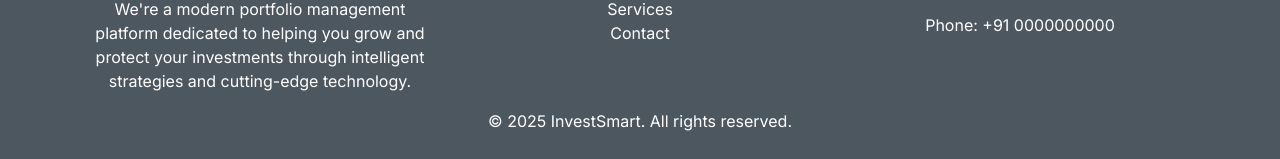
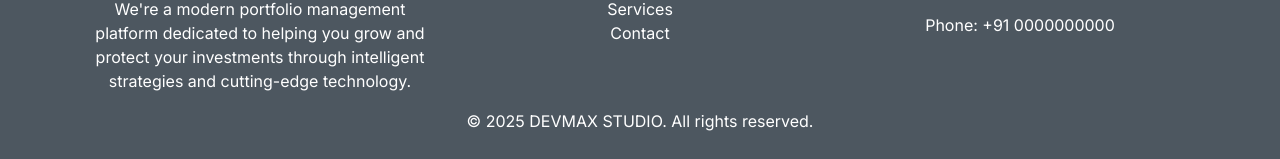
Before and after one commit to abimad123/Investment-Portfolio, a PHP site: page /user/add_investment.php in a window 1280 px wide. Shown: the part 884-1043 px from the top of the page. Run offline with PHP 8.4, Linux system fonts and the light colour scheme; the visitor is signed in with stand-in values (Sample User, id 1); data that the repository does not hold is empty.

Commit message:
Update footer.php

```diff
--- a/includes/footer.php
+++ b/includes/footer.php
@@ -22,7 +22,8 @@
             </div>
             <div class="row">
                 <div class="col-12">
-                    <p>&copy; 2025 InvestSmart. All rights reserved.</p>
+                     <p class="copyright ">© 2025 <a href="https://devmaxstudio.com " target="_blank " style="color: inherit; text-decoration: none; ">DEVMAX STUDIO</a>. All rights reserved.</p>
+
                 </div>
             </div>
         </div>
```
